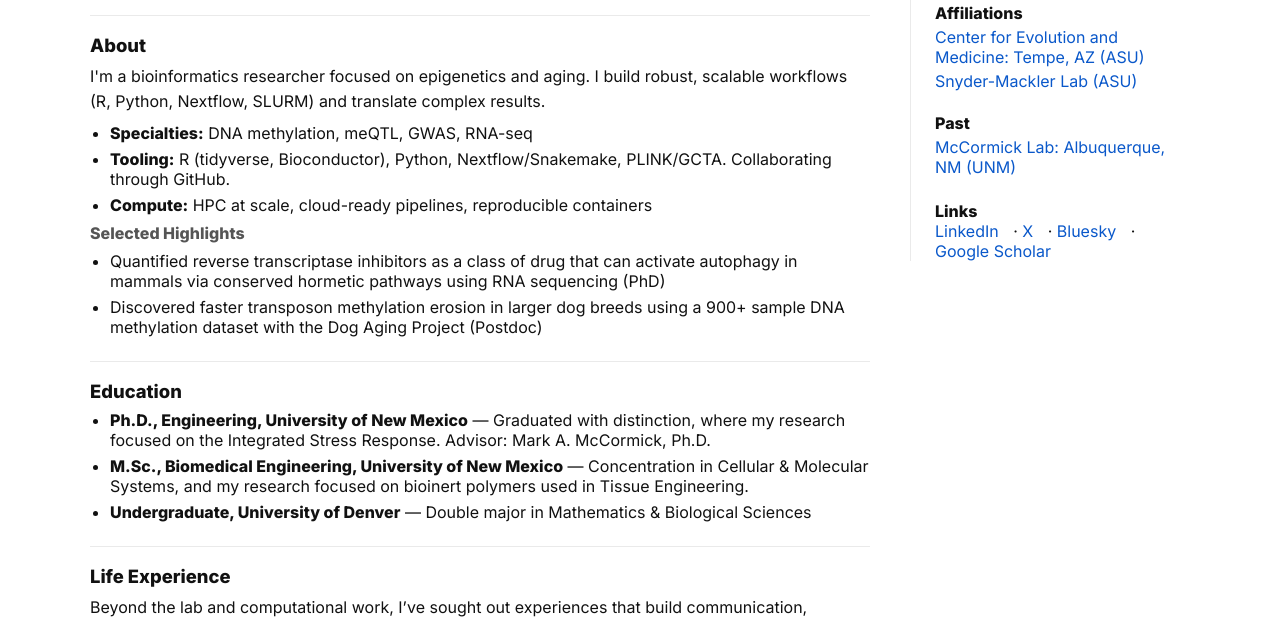
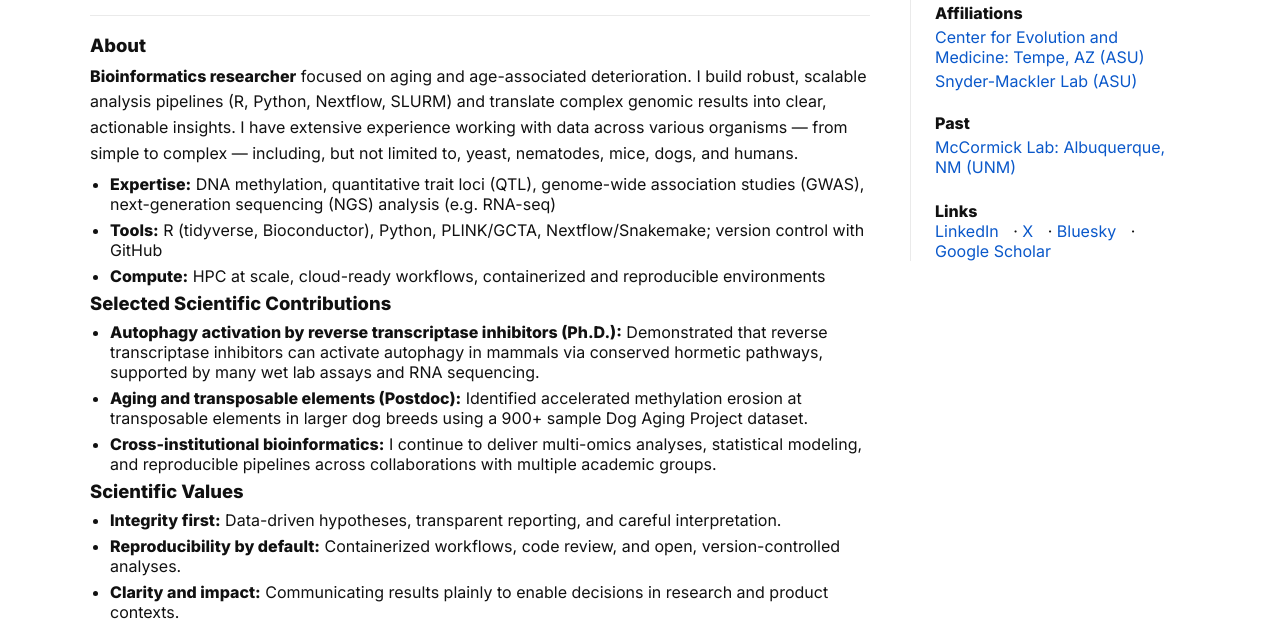
Before and after one commit to blaisemariner17/blaisemariner17.github.io, a plain HTML site: page index.html in a window 1280 px wide. Shown: the part 340-961 px from the top of the page. Drawn offline with Linux system fonts and the light colour scheme.

Commit message:
Update index.html

```diff
--- a/index.html
+++ b/index.html
@@ -123,17 +123,26 @@
 
         <section id="about">
           <h2>About</h2>
-          <p>I'm a bioinformatics researcher focused on epigenetics and aging. I build robust, scalable workflows (R, Python, Nextflow, SLURM) and translate complex results.</p>
+          <p><strong>Bioinformatics researcher</strong> focused on aging and age-associated deterioration. I build robust, scalable analysis pipelines (R, Python, Nextflow, SLURM) and translate complex genomic results into clear, actionable insights. I have extensive experience working with data across various organisms — from simple to complex — including, but not limited to, yeast, nematodes, mice, dogs, and humans.</p>
+
           <ul class="bulleted">
-            <li><strong>Specialties:</strong> DNA methylation, meQTL, GWAS, RNA-seq</li>
-            <li><strong>Tooling:</strong> R (tidyverse, Bioconductor), Python, Nextflow/Snakemake, PLINK/GCTA. Collaborating through GitHub.</li>
-            <li><strong>Compute:</strong> HPC at scale, cloud-ready pipelines, reproducible containers</li>
+            <li><strong>Expertise:</strong> DNA methylation, quantitative trait loci (QTL), genome-wide association studies (GWAS), next-generation sequencing (NGS) analysis (e.g. RNA-seq)</li>
+            <li><strong>Tools:</strong> R (tidyverse, Bioconductor), Python, PLINK/GCTA, Nextflow/Snakemake; version control with GitHub</li>
+            <li><strong>Compute:</strong> HPC at scale, cloud-ready workflows, containerized and reproducible environments</li>
           </ul>
 
-          <h3><strong>Selected Highlights</strong></h3>
+          <h2>Selected Scientific Contributions</h2>
           <ul class="bulleted">
-            <li>Quantified reverse transcriptase inhibitors as a class of drug that can activate autophagy in mammals via conserved hormetic pathways using RNA sequencing (PhD)</li>
-            <li>Discovered faster transposon methylation erosion in larger dog breeds using a 900+ sample DNA methylation dataset with the Dog Aging Project (Postdoc)</li>
+            <li><strong>Autophagy activation by reverse transcriptase inhibitors (Ph.D.):</strong> Demonstrated that reverse transcriptase inhibitors can activate autophagy in mammals via conserved hormetic pathways, supported by many  wet lab assays and RNA sequencing.</li>
+            <li><strong>Aging and transposable elements (Postdoc):</strong> Identified accelerated methylation erosion at transposable elements in larger dog breeds using a 900+ sample Dog Aging Project dataset.</li>
+            <li><strong>Cross-institutional bioinformatics:</strong> I continue to deliver multi-omics analyses, statistical modeling, and reproducible pipelines across collaborations with multiple academic groups.</li>
+          </ul>
+
+          <h2>Scientific Values</h2>
+          <ul class="bulleted">
+            <li><strong>Integrity first:</strong> Data-driven hypotheses, transparent reporting, and careful interpretation.</li>
+            <li><strong>Reproducibility by default:</strong> Containerized workflows, code review, and open, version-controlled analyses.</li>
+            <li><strong>Clarity and impact:</strong> Communicating results plainly to enable decisions in research and product contexts.</li>
           </ul>
         </section>
 
@@ -143,17 +152,6 @@
             <li><strong>Ph.D., Engineering, University of New Mexico</strong> — Graduated with distinction, where my research focused on the Integrated Stress Response. Advisor: Mark A. McCormick, Ph.D.</li>
             <li><strong>M.Sc., Biomedical Engineering, University of New Mexico</strong> — Concentration in Cellular & Molecular Systems, and my research focused on bioinert polymers used in Tissue Engineering.</li>
             <li><strong>Undergraduate, University of Denver</strong> — Double major in Mathematics & Biological Sciences</li>
-          </ul>
-        </section>
-
-        <section id="life-experience">
-          <h2>Life Experience</h2>
-          <p>Beyond the lab and computational work, I’ve sought out experiences that build communication, leadership, and perseverance in diverse environments.</p>
-          <ul class="bulleted">
-            <li><strong>Educator in Ecuador (3 semesters)</strong> — Taught over 150 students in a pre-medical program, leading Level 4 English as a Second Language courses designed to prepare future medical professionals for international study. Developed cross-cultural teaching strategies and bilingual scientific communication skills.</li>
-            <li><strong>Tungurahua Province 3x Basketball Tournament Champion</strong> — Member of the “Dream Team” in Ambato, Ecuador, with championships across regional tournaments, including Atahualpa, Cevallos, and Huambalito. Built teamwork, resilience, and adaptability while competing in a different cultural and linguistic setting.</li>
-            <li><strong>Sailing Counselor & Activities Director (3 summers, Maine)</strong> — Started as a sailing instructor at an 8-week boys’ camp and worked up to Director of Activities, managing 14 activity areas and coordinating over 25 counselors serving 150 campers. Gained experience in leadership, logistics, and community-building under dynamic, high-responsibility conditions.</li>
-            <li><strong>Endurance Mountain Biker</strong> — Trains and competes in long-distance mountain bike races, including the Silver Rush 50 in Leadville and the Durango Iron Horse. Combines endurance, focus, and strategy. One day hopes to complete the legendary Leadville 100.</li>
           </ul>
         </section>
 
@@ -193,6 +191,17 @@
               Google Scholar
             </a>.
           </p>
+        </section>
+
+        <section id="life-experience">
+          <h2>Life Experience</h2>
+          <p>Beyond the lab and computational work, I’ve sought out experiences that build communication, leadership, and perseverance in diverse environments.</p>
+          <ul class="bulleted">
+            <li><strong>Educator in Ecuador (3 semesters)</strong> — Taught over 150 students in a pre-medical program, leading Level 4 English as a Second Language courses designed to prepare future medical professionals for international study. Developed cross-cultural teaching strategies and bilingual scientific communication skills.</li>
+            <li><strong>Tungurahua Province 3x Basketball Tournament Champion</strong> — Member of the “Dream Team” in Ambato, Ecuador, with championships across regional tournaments, including Atahualpa, Cevallos, and Huambalito. Built teamwork, resilience, and adaptability while competing in a different cultural and linguistic setting.</li>
+            <li><strong>Sailing Counselor & Activities Director (3 summers, Maine)</strong> — Started as a sailing instructor at an 8-week boys’ camp and worked up to Director of Activities, managing 14 activity areas and coordinating over 25 counselors serving 150 campers. Gained experience in leadership, logistics, and community-building under dynamic, high-responsibility conditions.</li>
+            <li><strong>Endurance Mountain Biker</strong> — Trains and competes in long-distance mountain bike races, including the Silver Rush 50 in Leadville and the Durango Iron Horse. Combines endurance, focus, and strategy. One day hopes to complete the legendary Leadville 100.</li>
+          </ul>
         </section>
 
         <section id="contact">
```
